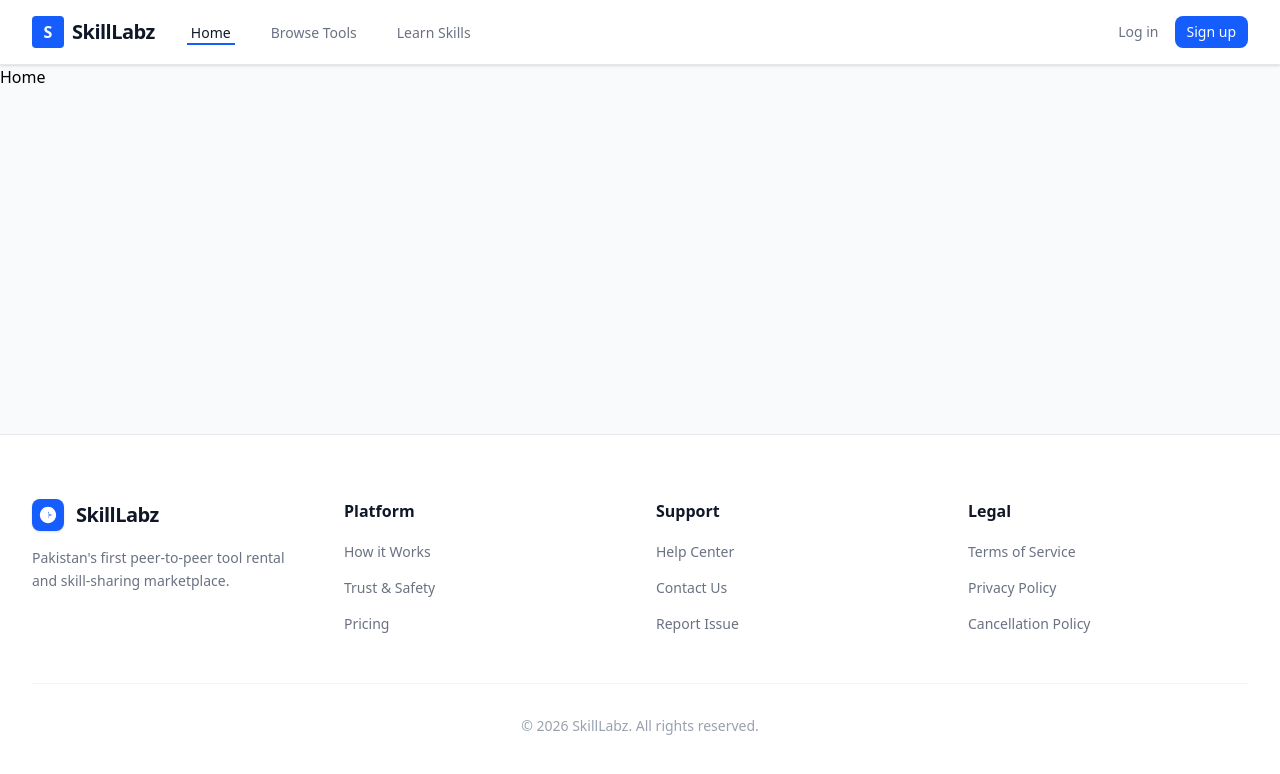
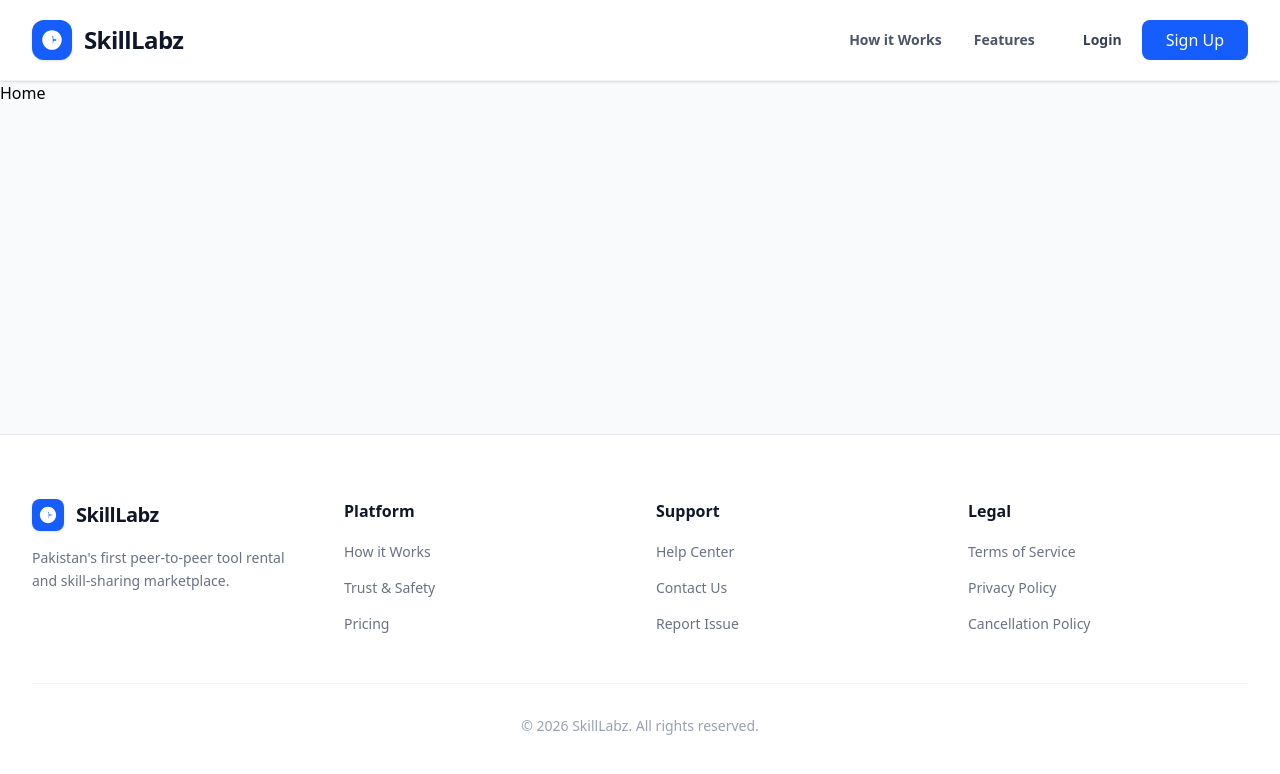
Before and after one commit to Walija-sh/SkillLabz, a React (Vite) app in the folder client/: page / in a window 1280 px wide. Shown: the top 774 px of the page. Built offline with nearby package versions, Linux system fonts and the light colour scheme.

Commit message:
update navbar UI and implement smooth scrolling

```diff
--- a/client/src/components/layout/Navbar.jsx
+++ b/client/src/components/layout/Navbar.jsx
@@ -1,63 +1,86 @@
 import React, { useState } from 'react';
-import { Link, NavLink } from 'react-router-dom';
+import { Link, useLocation, useNavigate } from 'react-router-dom';
 import Button from '../common/Button';
 
 export default function Navbar() {
   const [isOpen, setIsOpen] = useState(false);
+  const location = useLocation();
+  const navigate = useNavigate();
 
-  // Nav items configuration for easy maintenance
+  // Navigation links targeting section IDs
   const navigation = [
-    { name: 'Home', href: '/' },
-    { name: 'Browse Tools', href: '/tools' },
-    { name: 'Learn Skills', href: '/skills' },
+    { name: 'How it Works', href: '/#how-it-works' },
+    { name: 'Features', href: '/#features' },
   ];
 
+  // Function to handle smooth scrolling or routing
+  const handleScroll = (e, href) => {
+    e.preventDefault();
+    setIsOpen(false); // Close mobile menu if open
+
+    const targetId = href.replace('/#', '');
+
+    if (location.pathname === '/') {
+      // If already on the home page, smoothly scroll to the section
+      const element = document.getElementById(targetId);
+      if (element) {
+        element.scrollIntoView({ behavior: 'smooth' });
+      }
+    } else {
+      // If on another page (like /tools), navigate to home page with the hash
+      navigate(href);
+    }
+  };
+
   return (
-    <nav className="bg-white border-b border-gray-200 sticky top-0 z-50 shadow-sm">
+    <nav className="bg-white border-b border-gray-100 sticky top-0 z-50 shadow-sm">
       <div className="max-w-7xl mx-auto px-4 sm:px-6 lg:px-8">
-        <div className="flex justify-between h-16">
-          <div className="flex items-center">
-            {/* Logo Section */}
-            <Link to="/" className="shrink-0 flex items-center gap-2">
-              <div className="bg-blue-600 h-8 w-8 rounded flex items-center justify-center text-white font-bold">S</div>
-              <span className="text-xl font-bold text-gray-900 tracking-tight">SkillLabz</span>
-            </Link>
+        <div className="flex justify-between items-center h-20">
 
-            {/* Desktop Menu */}
-            <div className="hidden md:ml-8 md:flex md:space-x-8">
+          {/* Left Side: Logo Section */}
+          <Link to="/" className="shrink-0 flex items-center gap-3">
+            <div className="bg-blue-600 h-10 w-10 rounded-xl flex items-center justify-center text-white shadow-sm">
+              <svg xmlns="http://www.w3.org/2000/svg" viewBox="0 0 24 24" fill="currentColor" className="w-6 h-6 transform -rotate-45">
+                <path fillRule="evenodd" d="M12 2.25c-5.385 0-9.75 4.365-9.75 9.75s4.365 9.75 9.75 9.75 9.75-4.365 9.75-9.75S17.385 2.25 12 2.25zM9.53 9.53a.75.75 0 011.06 0l1.22 1.22a.75.75 0 001.06 0l1.22-1.22a.75.75 0 011.06 1.06l-1.22 1.22a.75.75 0 000 1.06l1.22 1.22a.75.75 0 01-1.06 1.06l-1.22-1.22a.75.75 0 00-1.06 0l-1.22 1.22a.75.75 0 01-1.06-1.06l1.22-1.22a.75.75 0 000-1.06l-1.22-1.22a.75.75 0 010-1.06z" clipRule="evenodd" />
+                <path d="M14.394 6.942a4.982 4.982 0 00-4.085 1.488L5.75 13.006a2.25 2.25 0 103.182 3.182l4.576-4.56a4.982 4.982 0 001.488-4.084.75.75 0 00-1.218-.544 2.985 2.985 0 01-1.385.498.75.75 0 01-.63-.263 2.984 2.984 0 01.026-1.748.75.75 0 00-.395-.892z" />
+              </svg>
+            </div>
+            <span className="text-2xl font-bold text-gray-900 tracking-tight">SkillLabz</span>
+          </Link>
+
+          {/* Right Side: Links + Auth Buttons Grouped */}
+          <div className="hidden md:flex items-center space-x-8">
+
+            {/* Desktop Menu Links */}
+            <div className="flex space-x-8">
               {navigation.map((item) => (
-                <NavLink
+                <a
                   key={item.name}
-                  to={item.href}
-                  className={({ isActive }) =>
-                    `inline-flex items-center px-1 pt-1 border-b-2 text-sm font-medium transition-colors ${
-                      isActive
-                        ? 'border-blue-600 text-gray-900'
-                        : 'border-transparent text-gray-500 hover:border-gray-300 hover:text-gray-700'
-                    }`
-                  }
+                  href={item.href}
+                  onClick={(e) => handleScroll(e, item.href)}
+                  className="text-sm font-semibold text-gray-600 hover:text-gray-900 transition-colors cursor-pointer"
                 >
                   {item.name}
-                </NavLink>
+                </a>
               ))}
             </div>
-          </div>
 
-          {/* Desktop Right Side Buttons */}
-          <div className="hidden md:flex items-center space-x-4">
-            <Link to="/login" className="text-sm font-medium text-gray-500 hover:text-gray-700">
-              Log in
-            </Link>
-            <Link to="/register">
-              <Button size="sm">Sign up</Button>
-            </Link>
+            {/* Desktop Auth Buttons */}
+            <div className="flex items-center space-x-5 pl-4">
+              <Link to="/login" className="text-sm font-bold text-gray-700 hover:text-blue-600 transition-colors">
+                Login
+              </Link>
+              <Link to="/register">
+                <Button className="px-6 rounded-lg font-bold">Sign Up</Button>
+              </Link>
+            </div>
           </div>
 
           {/* Mobile menu button */}
           <div className="flex items-center md:hidden">
             <button
               onClick={() => setIsOpen(!isOpen)}
-              className="inline-flex items-center justify-center p-2 rounded-md text-gray-400 hover:text-gray-500 hover:bg-gray-100 focus:outline-none focus:ring-2 focus:ring-inset focus:ring-blue-500"
+              className="inline-flex items-center justify-center p-2 rounded-md text-gray-400 hover:text-gray-500 hover:bg-gray-100 focus:outline-none"
             >
               <span className="sr-only">Open main menu</span>
               {isOpen ? (
@@ -76,31 +99,29 @@ export default function Navbar() {
 
       {/* Mobile Menu Content */}
       {isOpen && (
-        <div className="md:hidden bg-white border-t border-gray-100">
+        <div className="md:hidden bg-white border-t border-gray-100 shadow-lg">
           <div className="pt-2 pb-3 space-y-1">
             {navigation.map((item) => (
-              <NavLink
+              <a
                 key={item.name}
-                to={item.href}
-                onClick={() => setIsOpen(false)}
-                className={({ isActive }) =>
-                  `block pl-3 pr-4 py-2 border-l-4 text-base font-medium ${
-                    isActive
-                      ? 'bg-blue-50 border-blue-600 text-blue-700'
-                      : 'border-transparent text-gray-500 hover:bg-gray-50 hover:border-gray-300 hover:text-gray-700'
-                  }`
-                }
+                href={item.href}
+                onClick={(e) => handleScroll(e, item.href)}
+                className="block pl-4 pr-4 py-3 text-base font-medium text-gray-600 hover:bg-gray-50 hover:text-gray-900"
               >
                 {item.name}
-              </NavLink>
+              </a>
             ))}
           </div>
-          <div className="pt-4 pb-3 border-t border-gray-200 px-4 space-y-2">
-            <Link to="/login" onClick={() => setIsOpen(false)} className="block w-full text-center py-2 text-gray-500 font-medium">
-              Log in
+          <div className="pt-4 pb-6 border-t border-gray-100 px-4 flex flex-col space-y-3">
+            <Link
+              to="/login"
+              onClick={() => setIsOpen(false)}
+              className="w-full text-center py-2.5 text-gray-700 font-bold border border-gray-200 rounded-lg hover:bg-gray-50"
+            >
+              Login
             </Link>
             <Link to="/register" onClick={() => setIsOpen(false)}>
-              <Button className="w-full">Sign up</Button>
+              <Button className="w-full py-2.5 rounded-lg">Sign Up</Button>
             </Link>
           </div>
         </div>
```
